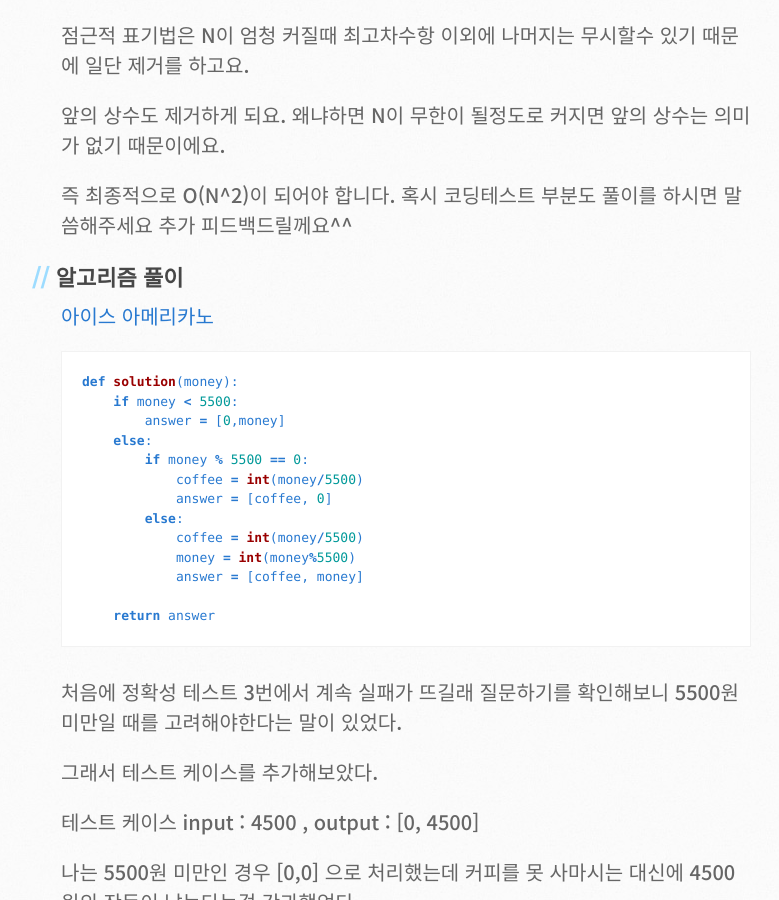
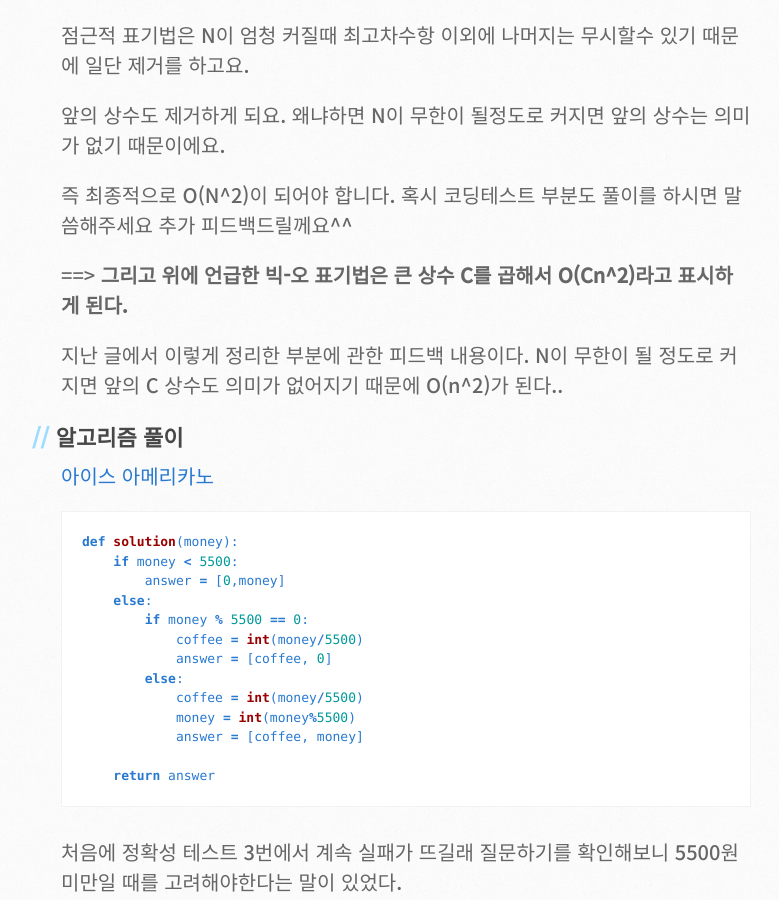
Before and after one commit to arumlee/arumlee.github.io, a Jekyll site: the page built from _posts/2023-12-02-알고리즘-스터디-1회차-피드백-및-알고리즘풀이.md, in a window 1280 px wide and 900 px high, scrolled down 492 px. Shown: the whole window, without its empty margins (109-888 px from the left). Built offline with Jekyll 4.4.1, drawn with Linux system fonts in a browser that asks for light colours.

Commit message:
Update 2023-12-02-알고리즘-스터디-1회차-피드백-및-알고리즘풀이.md

```diff
--- a/_posts/2023-12-02-알고리즘-스터디-1회차-피드백-및-알고리즘풀이.md
+++ b/_posts/2023-12-02-알고리즘-스터디-1회차-피드백-및-알고리즘풀이.md
@@ -14,6 +14,10 @@ categories: blog
 앞의 상수도 제거하게 되요. 왜냐하면 N이 무한이 될정도로 커지면 앞의 상수는 의미가 없기 때문이에요.
 
 즉 최종적으로 O(N^2)이 되어야 합니다. 혹시 코딩테스트 부분도 풀이를 하시면 말씀해주세요 추가 피드백드릴께요^^
+
+==> **그리고 위에 언급한 빅-오 표기법은 큰 상수 C를 곱해서 O(Cn^2)라고 표시하게 된다.**
+
+지난 글에서 이렇게 정리한 부분에 관한 피드백 내용이다. N이 무한이 될 정도로 커지면 앞의 C 상수도 의미가 없어지기 때문에 O(n^2)가 된다..
 
 
 ## 알고리즘 풀이
```
